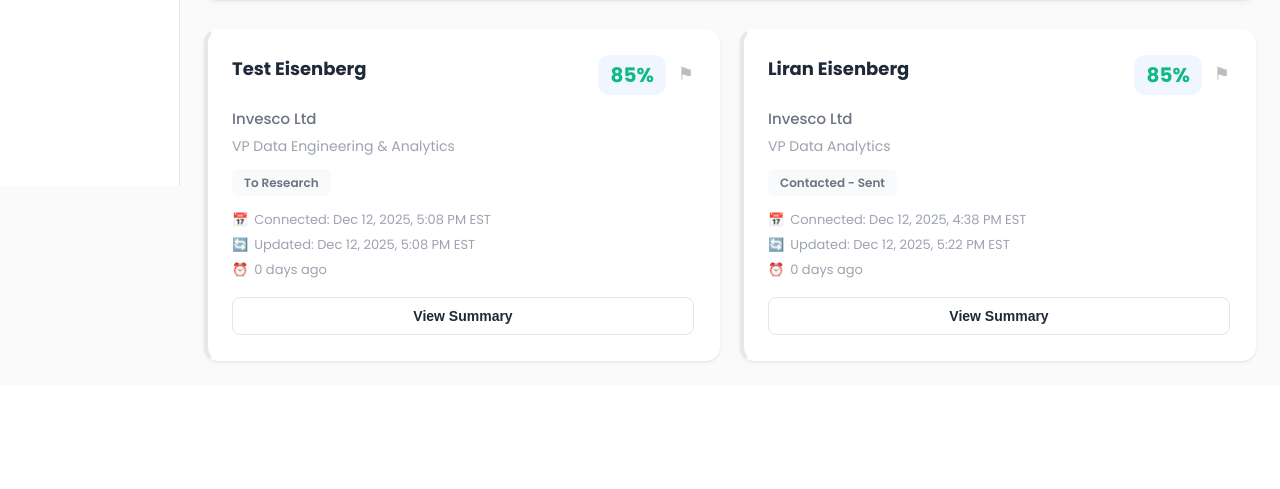
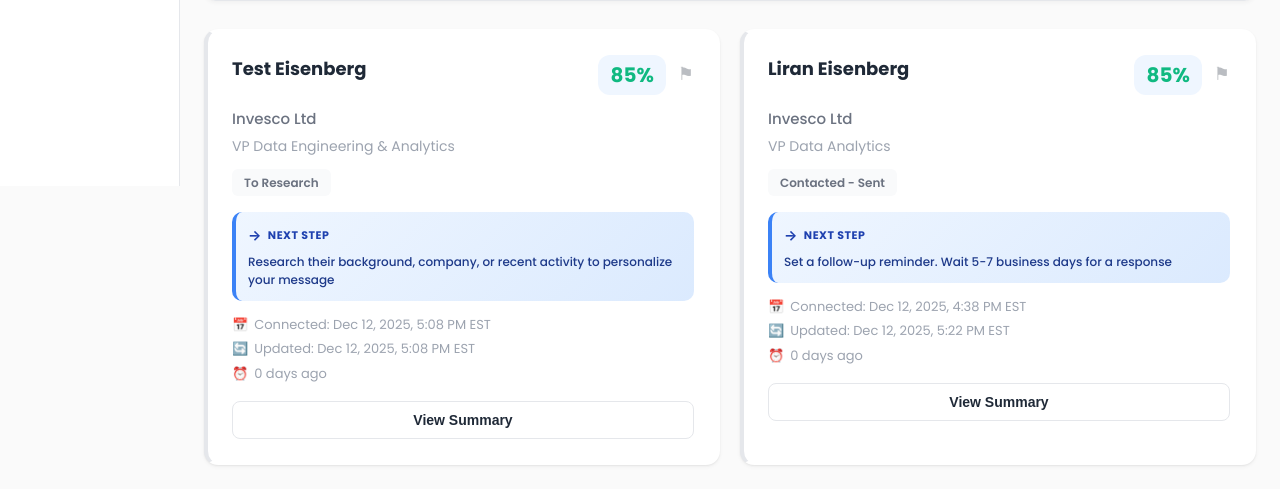
Before and after one commit to denizen-star/hunter, a Flask app: page /networking in a window 1280 px wide. Shown: the part 614-1103 px from the top of the page. Before the commit the page ends 977 px from the top, so only its background shows below. Run offline with Flask 3, Linux system fonts and the light colour scheme; parts of the project's set-up code (start-up, migrations or seed data) failed here and were passed over.

Commit message:
enhance: Improve networking dashboard UI and add next step guidance
UI Enhancements:
- Enhanced stat cards with gradient backgrounds and hover effects
- Improved filter buttons with modern styling and animations
- Added visual indicators (dots, bars) to section headers
- Better shadows and transitions throughout

New Feature - Next Step Guidance:
- Added 'Next Step' section to each contact tile
- Shows status-specific recommended actions
- Implemented get_next_step() method with 16 status mappings
- Integrated into API responses (list and detail endpoints)
- Color-coded blue box with clear action guidance

Benefits:
- Users immediately see what action to take next
- Reduces cognitive load in managing networking pipeline
- Provides workflow guidance for each status
- Modern, polished UI that matches enterprise standards

```diff
--- a/app/templates/web/networking_dashboard.html
+++ b/app/templates/web/networking_dashboard.html
@@ -708,6 +708,7 @@
             const matchScore = contact.match_score ? Math.round(contact.match_score) : 0;
             const flagIcon = contact.flagged ? '⚐' : '⚑';
             const flagClass = contact.flagged ? 'flagged' : '';
+            const nextStep = contact.next_step || 'Review contact status and determine next action';
 
             return `
                 <div class="contact-tile timing-${contact.timing_color}">
@@ -721,6 +722,10 @@
                     <div class="contact-company">${escapeHtml(contact.company_name)}</div>
                     ${contact.job_title ? `<div class="contact-title">${escapeHtml(contact.job_title)}</div>` : ''}
                     <div class="status-badge">${escapeHtml(contact.status)}</div>
+                    <div class="next-step-section">
+                        <div class="next-step-label">Next Step</div>
+                        <div class="next-step-text">${escapeHtml(nextStep)}</div>
+                    </div>
                     <div class="contact-dates">
                         <div class="date-row">
                             <span>📅</span>
```
